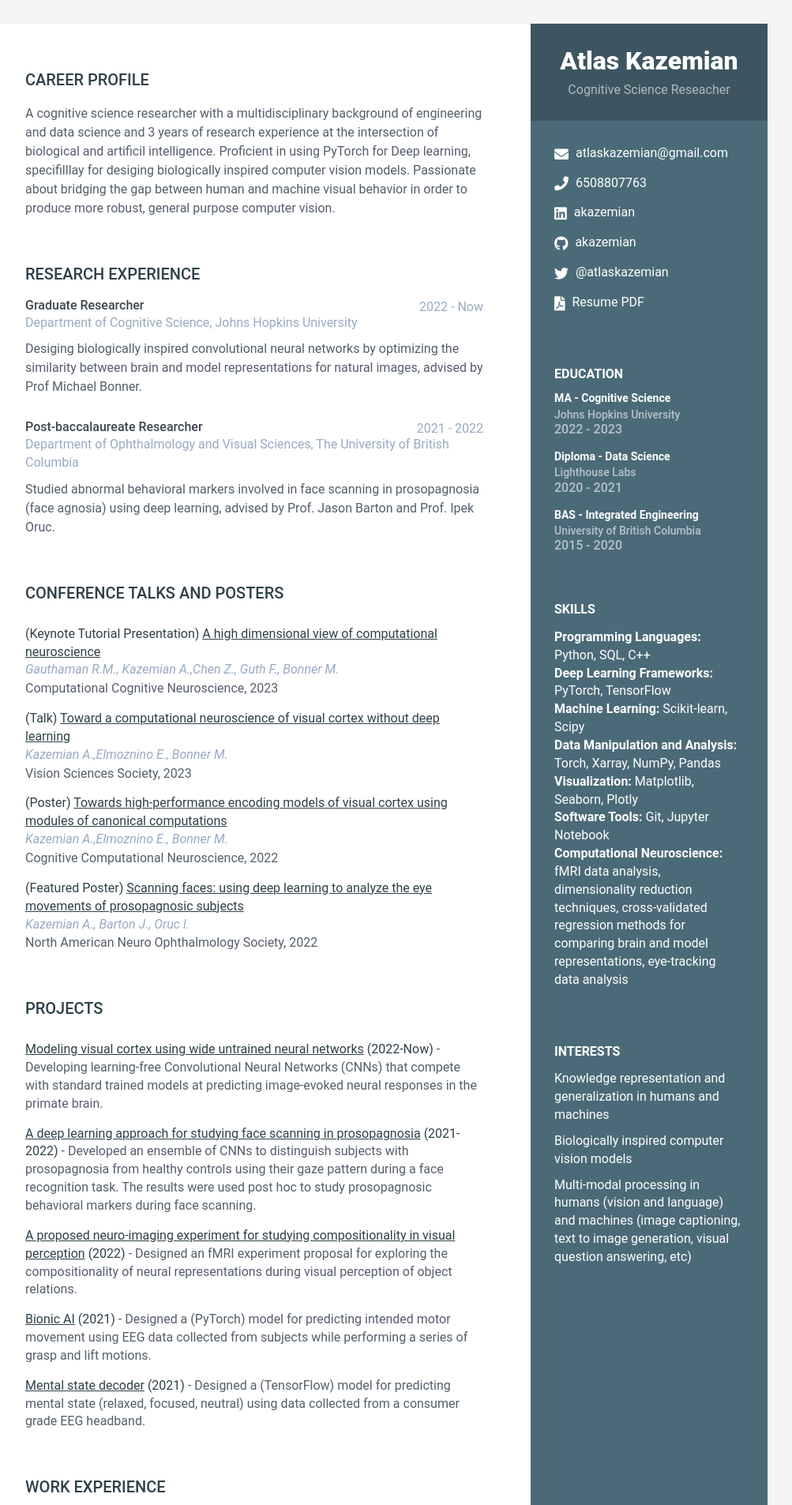
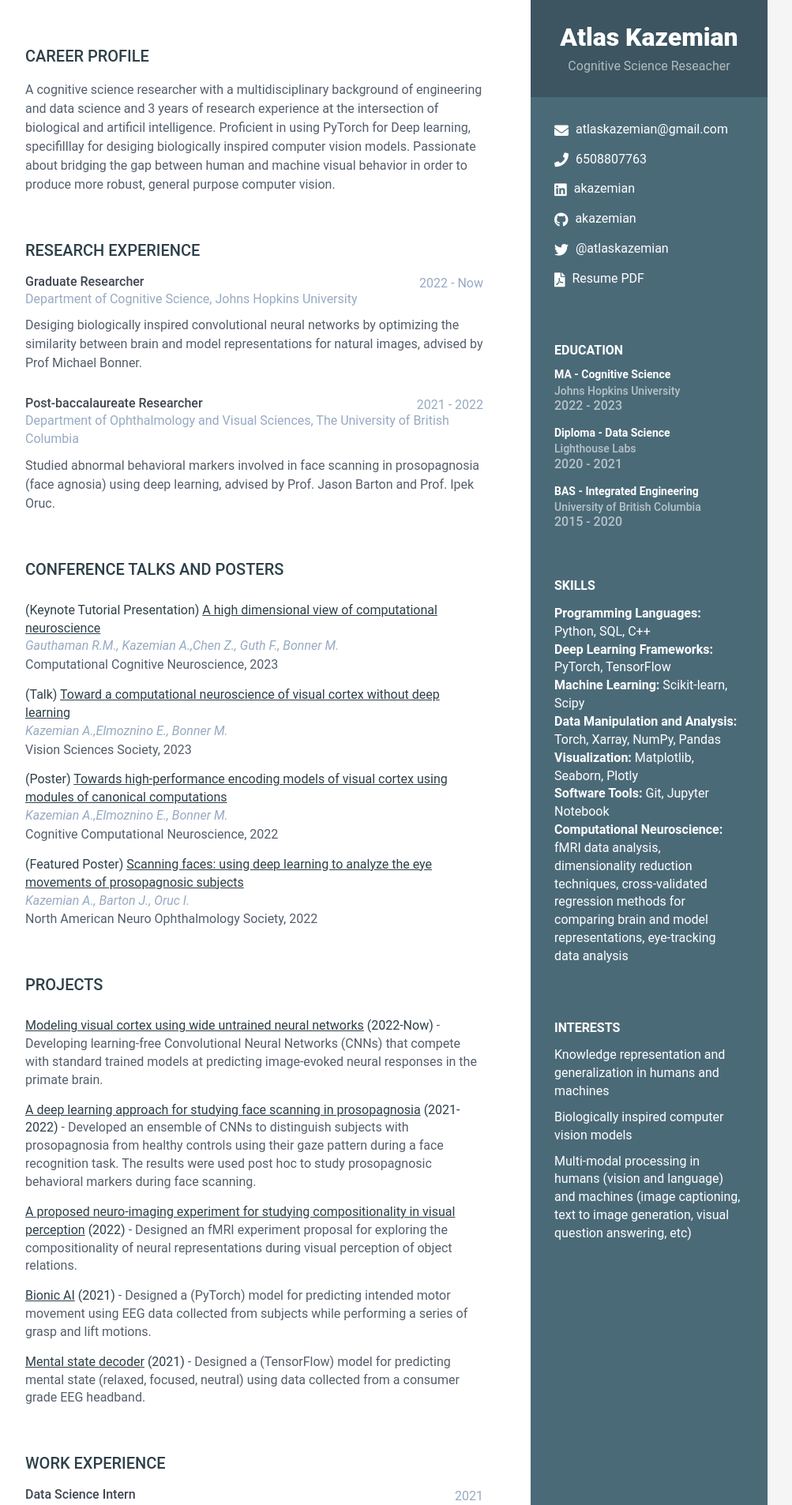
Before and after one commit to akazemian/resume, a Jekyll site: the page built from print.html, in a window 1280 px wide. Shown: the top 1906 px of the page at 79% size, without its empty margins (168-1171 px from the left). Built offline with Jekyll 4.4.1, drawn with Linux system fonts in a browser that asks for light colours.

Commit message:
Update print.html

```diff
--- a/_layouts/print.html
+++ b/_layouts/print.html
@@ -11,7 +11,7 @@
   {% include head.html %}
   <style>
     body {
-      padding: 5 !important;
+      padding: 0 !important;
     }
     .wrapper {
       max-width: 30 !important;
```
